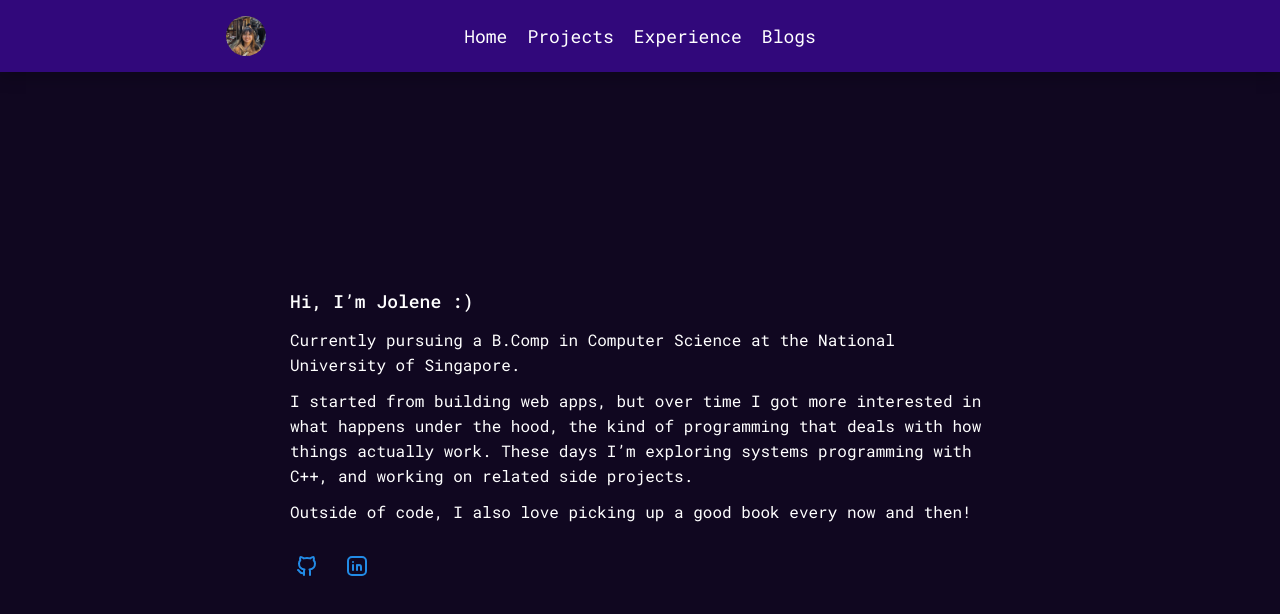
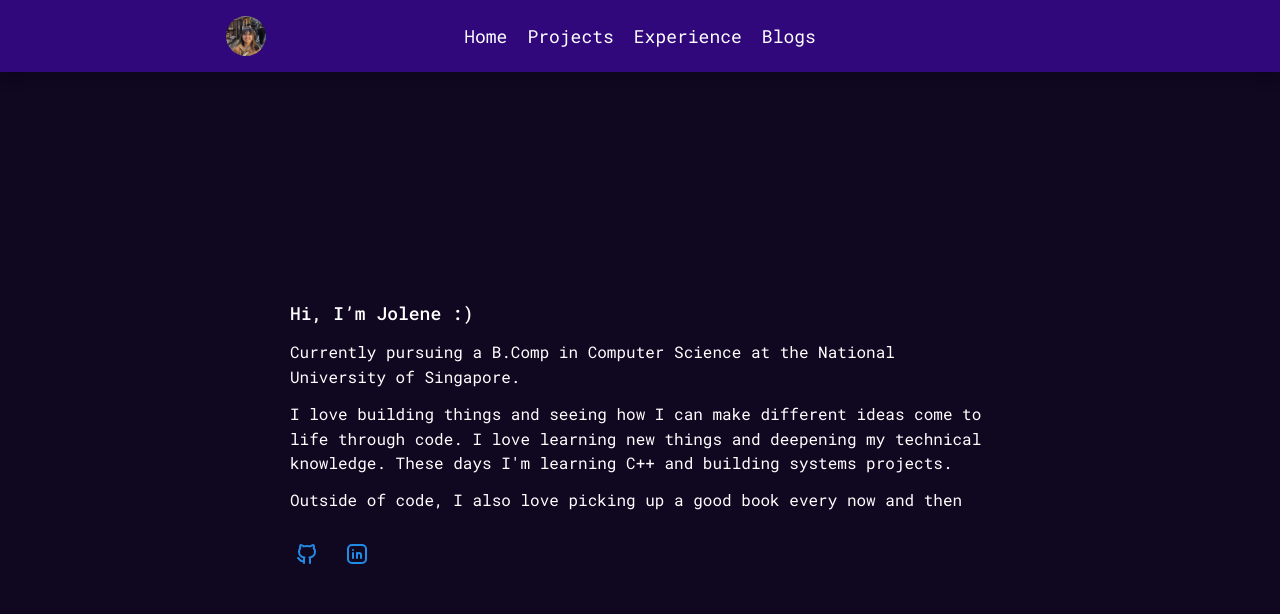
Before and after one commit to jolneetanky/about-me, a Next.js app: page / in a window 1280 px wide. Shown: the top 614 px of the page. Built offline with nearby package versions, Linux system fonts and the light colour scheme.

Commit message:
edit homepage

```diff
--- a/src/app/page.tsx
+++ b/src/app/page.tsx
@@ -13,14 +13,13 @@ export default function Home() {
           University of Singapore.
         </Text>
         <Text>
-          I started from building web apps, but over time I got more interested
-          in what happens under the hood, the kind of programming that deals
-          with how things actually work. These days I’m exploring systems
-          programming with C++, and working on related side projects.
+          I love building things and seeing how I can make different ideas come
+          to life through code. I love learning new things and deepening my
+          technical knowledge. These days I'm learning C++ and building systems
+          projects.
         </Text>
         <Text>
-          Outside of code, I also love picking up a good book every now and
-          then!
+          Outside of code, I also love picking up a good book every now and then
         </Text>
 
         {/* Icons */}
```
Also changed, not shown: src/projects/README.md (added).
